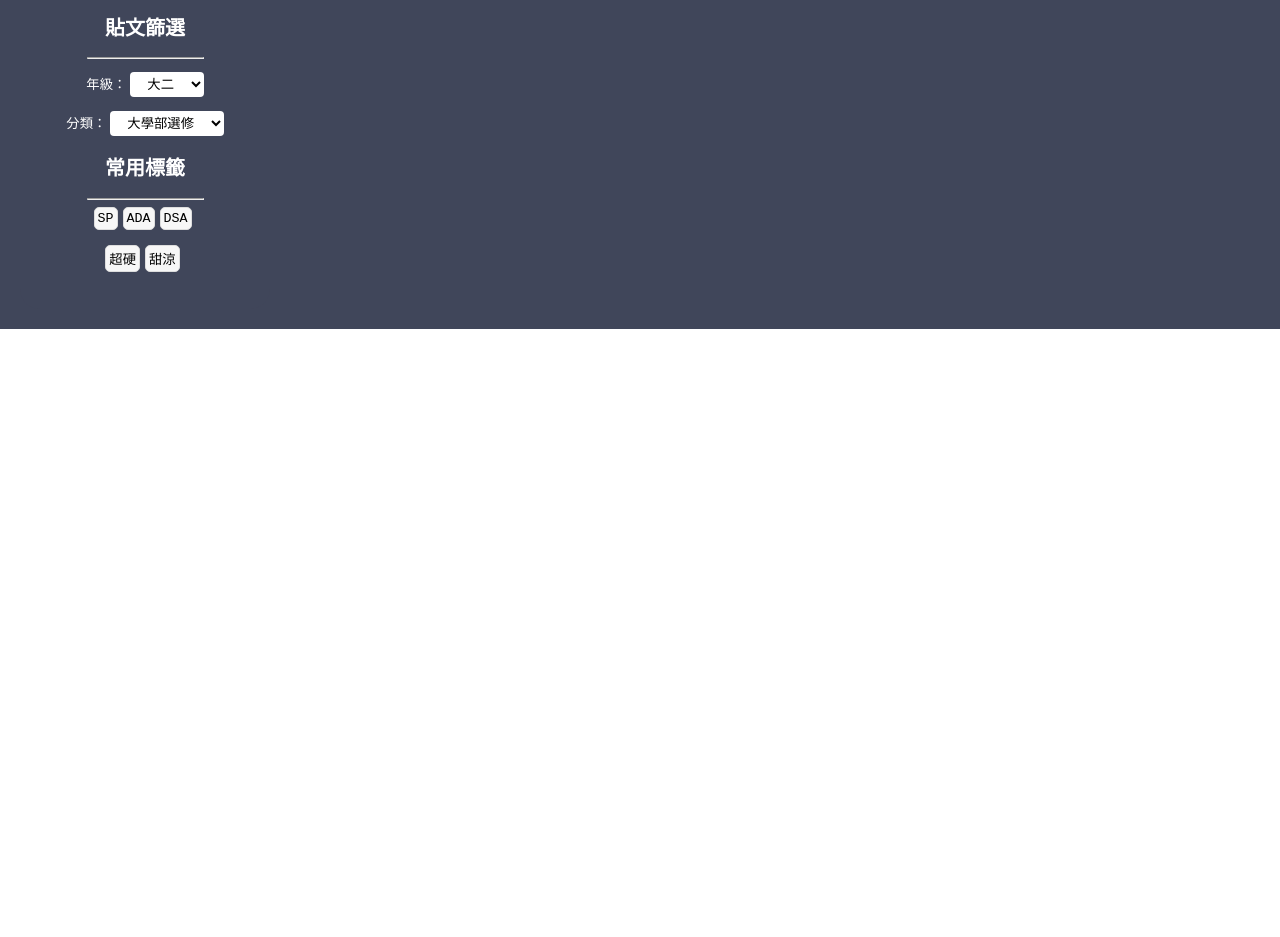
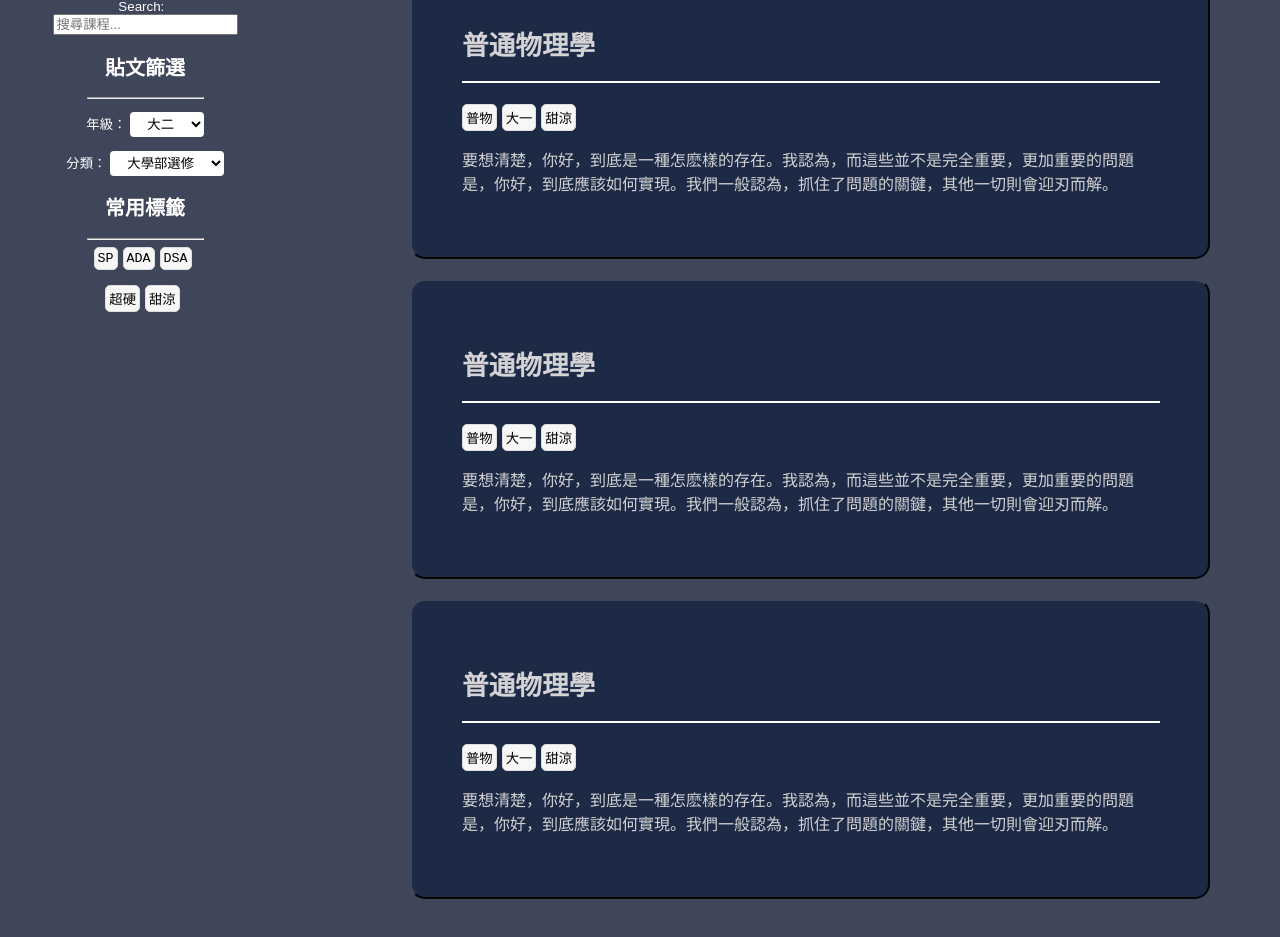
Before and after one commit to NTUCSIECouncil/council.csie-frontend, a Next.js app: page /rate in a window 1280 px wide. Shown: the part 283-1220 px from the top of the page. Before the commit the page ends 800 px from the top, so only its background shows below. Built offline with nearby package versions, Linux system fonts and the light colour scheme; no server answers.

Commit message:
rating page middle layout

```diff
--- a/src/app/rate/page.tsx
+++ b/src/app/rate/page.tsx
@@ -1,4 +1,5 @@
 // import Search from '@/app/ui/search';
+import Link from 'next/link';
 import { type FC } from 'react';
 import styles from '@/styles/rate.module.css';
 
@@ -42,6 +43,59 @@ const Page: FC = () => {
         <a href="/tagged/甜涼" className={styles.tag}>甜涼</a>
         </button>
       </div>
+      <div className={styles.mainLayout}>
+      <div>
+          <Link href="/courses/physics/hu">
+            <button className={styles.mainButton}>
+              <div>
+                <h1>普通物理學</h1>
+                <hr color="white" style={{ width: '100%' }}/>
+                <br></br>
+                <a href="/tagged/SP" className={styles.tag}>普物</a>
+                <a href="/tagged/ADA" className={styles.tag}>大一</a>
+                <a href="/tagged/DSA" className={styles.tag}>甜涼</a>
+                <p className={styles.paragraph}>
+                要想清楚，&#20320;&#22909;，到底是一種怎麽樣的存在。我認為，而這些並不是完全重要，更加重要的問題是，&#20320;&#22909;，到底應該如何實現。我們一般認為，抓住了問題的關鍵，其他一切則會迎刃而解。
+                </p>
+              </div>
+            </button>
+          </Link>
+        </div>
+        <div>
+          <Link href="/courses/physics/hu">
+            <button className={styles.mainButton}>
+            <div>
+                <h1>普通物理學</h1>
+                <hr color="white" style={{ width: '100%' }}/>
+                <br></br>
+                <a href="/tagged/SP" className={styles.tag}>普物</a>
+                <a href="/tagged/ADA" className={styles.tag}>大一</a>
+                <a href="/tagged/DSA" className={styles.tag}>甜涼</a>
+                <p className={styles.paragraph}>
+                要想清楚，&#20320;&#22909;，到底是一種怎麽樣的存在。我認為，而這些並不是完全重要，更加重要的問題是，&#20320;&#22909;，到底應該如何實現。我們一般認為，抓住了問題的關鍵，其他一切則會迎刃而解。
+                </p>
+              </div>
+            </button>
+          </Link>
+        </div>
+        <div>
+          <Link href="/courses/physics/hu">
+            <button className={styles.mainButton}>
+              <div>
+                <h1>普通物理學</h1>
+                <hr color="white" style={{ width: '100%' }}/>
+                <br></br>
+                <a href="/tagged/SP" className={styles.tag}>普物</a>
+                <a href="/tagged/ADA" className={styles.tag}>大一</a>
+                <a href="/tagged/DSA" className={styles.tag}>甜涼</a>
+                <p className={styles.paragraph}>
+                要想清楚，&#20320;&#22909;，到底是一種怎麽樣的存在。我認為，而這些並不是完全重要，更加重要的問題是，&#20320;&#22909;，到底應該如何實現。我們一般認為，抓住了問題的關鍵，其他一切則會迎刃而解。
+                </p>
+              </div>
+            </button>
+          </Link>
+        </div>
+      </div>
     </main>
   );
 };
--- a/src/styles/rate.module.css
+++ b/src/styles/rate.module.css
@@ -3,6 +3,7 @@
     margin: 0;
     padding: 0;
     background-color: #40465a; /* Set your desired background color here */
+    height: 1200px;
   }
 
 .layout_ver {
@@ -13,7 +14,7 @@
 }
 
 .title {
-    padding-top: 60px;
+    padding-top: 100px;
     text-align: center;
     color: white;
     font-size: 40px
@@ -33,16 +34,33 @@
     /* align-items: center; */
 }
 
-/* .mainBox {
-    background-color: #40465a55;
-    border: #ffffff11;
-    border-radius: 20px;
-    color: white;
+.mainLayout {
+    display: flex;
+    flex-direction: column;
+    justify-content: center;
+    padding-top: 20px;
+    gap: 20px;
     padding: 10px 10px;
     width: 250px;
-    height: 400px;
-    margin: 20px
-} */
+    height: 700px;
+    margin-left: 400px;
+    margin-top: -300px;
+}
+
+.mainButton {
+    background-color: rgb(28, 42, 69);
+    color: var(--text);
+    padding: 10px 10px;
+    width: 800px;
+    height: 300px;
+    border-radius: 15px;
+    border-color: #40465a;
+    /* display: flex;
+    flex-direction: column; */
+    text-align: left;
+    padding-left: 50px;
+    padding-right: 50px;
+}
 
 .selectBox {
     /* styling */
@@ -75,6 +93,11 @@
     color: black
   }
 
+.paragraph {
+    font-size: 16px;
+    /* text-indent: 2em; */
+    text-align: left;
+}
 .searchContainer {
   display:block;
   left:50%;
```
